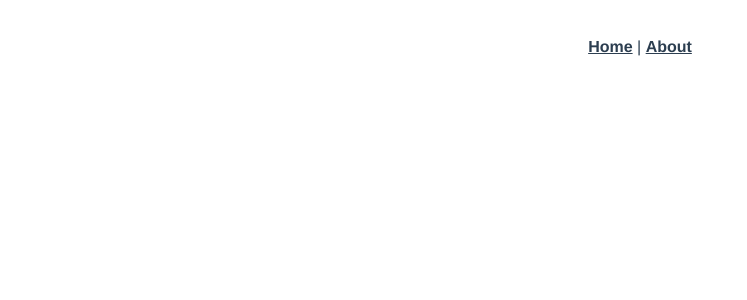
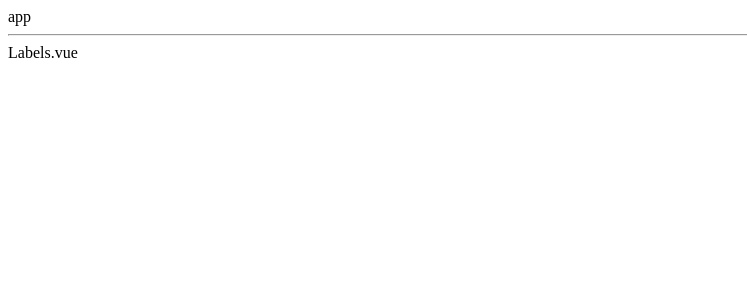
Before and after one commit to hhhhhhzj/Morneyf, a Vue app: page /#/labels in a window 1280 px wide. Shown: the top 300 px of the page, without its empty margins (0-747 px from the left). Built offline with nearby package versions, Linux system fonts and the light colour scheme.

Commit message:
创建三个页面

```diff
--- a/src/App.vue
+++ b/src/App.vue
@@ -1,9 +1,7 @@
 <template>
-  <div id="app">
-    <div id="nav">
-      <router-link to="/">Home</router-link> |
-      <router-link to="/about">About</router-link>
-    </div>
+  <div>
+    app
+    <hr>
     <router-view/>
   </div>
 </template>
--- a/src/router/index.ts
+++ b/src/router/index.ts
@@ -1,22 +1,28 @@
 import Vue from 'vue'
 import VueRouter, { RouteConfig } from 'vue-router'
-import Home from '../views/Home.vue'
+import Money from '@/views/Money.vue'
+import Labels from '@/views/Labels.vue'
+import Statistics from '@/views/Statistics.vue'
+import { component } from 'vue/types/umd'
 
 Vue.use(VueRouter)
 
 const routes: Array<RouteConfig> = [
   {
     path: '/',
-    name: 'Home',
-    component: Home
+    redirect: '/money'
   },
   {
-    path: '/about',
-    name: 'About',
-    // route level code-splitting
-    // this generates a separate chunk (about.[hash].js) for this route
-    // which is lazy-loaded when the route is visited.
-    component: () => import(/* webpackChunkName: "about" */ '../views/About.vue')
+    path: '/money',
+    component: Money
+  },
+  {
+    path: '/labels',
+    component: Labels
+  },
+  {
+    path: '/statistics',
+    component: Statistics
   }
 ]
 
--- /dev/null
+++ b/src/views/Labels.vue
@@ -0,0 +1,15 @@
+<template>
+  <div>
+    Labels.vue
+  </div>
+</template>
+
+<script lang="ts">
+  export default {
+
+  }
+</script>
+
+<style lang="scss" scoped>
+
+</style>
--- /dev/null
+++ b/src/views/Money.vue
@@ -0,0 +1,15 @@
+<template>
+  <div>
+    Money.vue
+  </div>
+</template>
+
+<script lang="ts">
+  export default {
+
+  }
+</script>
+
+<style lang="scss" scoped>
+
+</style>
--- /dev/null
+++ b/src/views/Statistics.vue
@@ -0,0 +1,15 @@
+<template>
+  <div>
+    Statistics.vue
+  </div>
+</template>
+
+<script lang="ts">
+  export default {
+
+  }
+</script>
+
+<style lang="scss" scoped>
+
+</style>
```
Also changed, not shown: package.json (+27 -36 lines), 1 other file (tests, documents, lock files or other folders).
